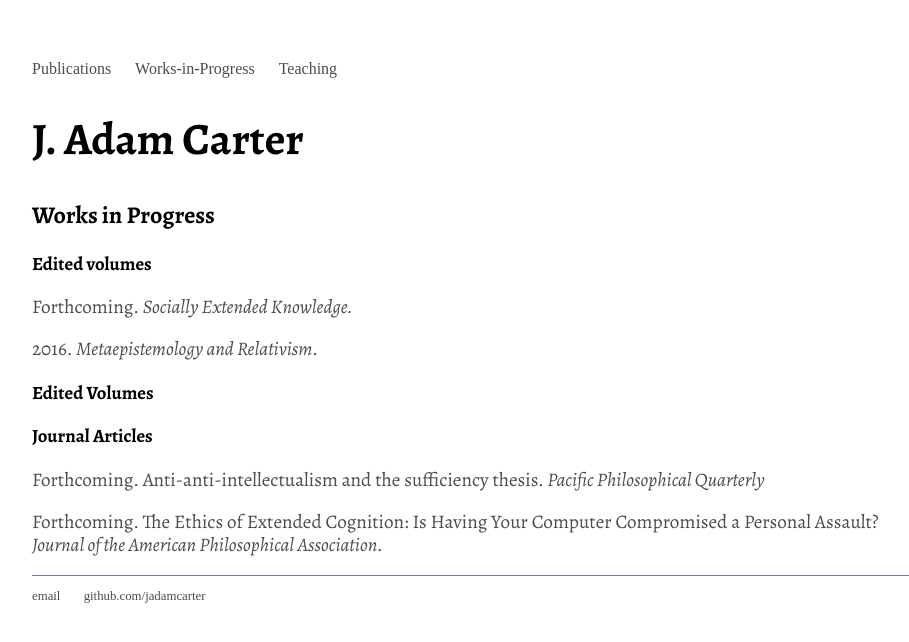
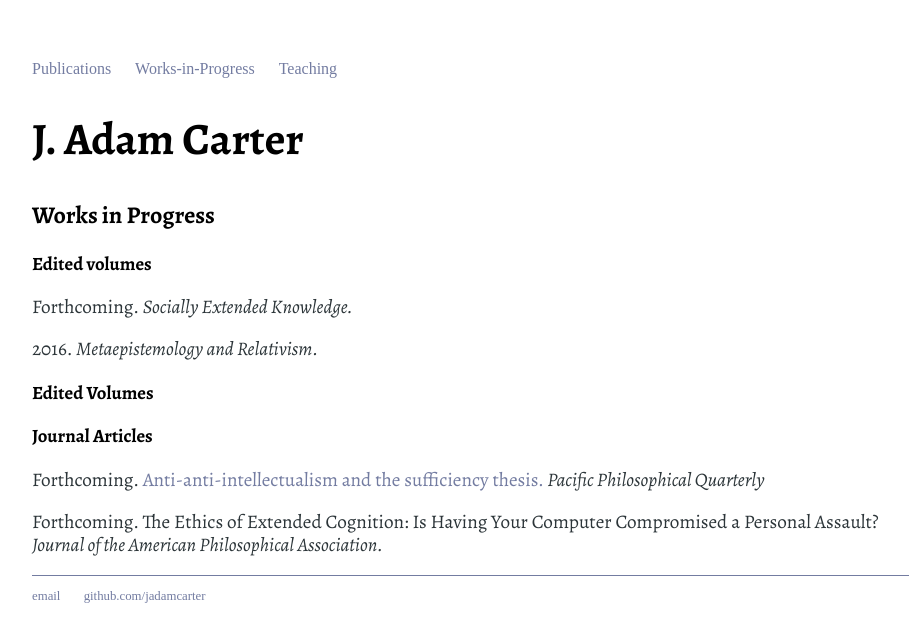
Before and after one commit to jadamcarter/jadamcarter.github.io, a Jekyll site: the page built from Works-in-Progress/index.html, in a window 1280 px wide. Shown: the top 642 px of the page, without its empty margins (160-1069 px from the left). Built offline with Jekyll 4.4.1, drawn with Linux system fonts in a browser that asks for light colours; some web fonts are replaced.

Commit message:
Update main.css

```diff
--- a/css/main.css
+++ b/css/main.css
@@ -15,7 +15,7 @@
 }
 a {
     text-decoration: none;
-    color: #504A4B;
+    color: #737CA1;
 }
 a:hover {
     text-decoration: underline;
@@ -28,7 +28,7 @@
     font-family:'Alegreya', 'Alegreya', 'Alegreya';
     font-size: 1.2em;
     line-height: 1.2em;
-    color: #504A4B;
+    color: #2C3539;
 }
 footer {
     font-family:'Alegreya', 'Alegreya', 'Alegreya';
```
